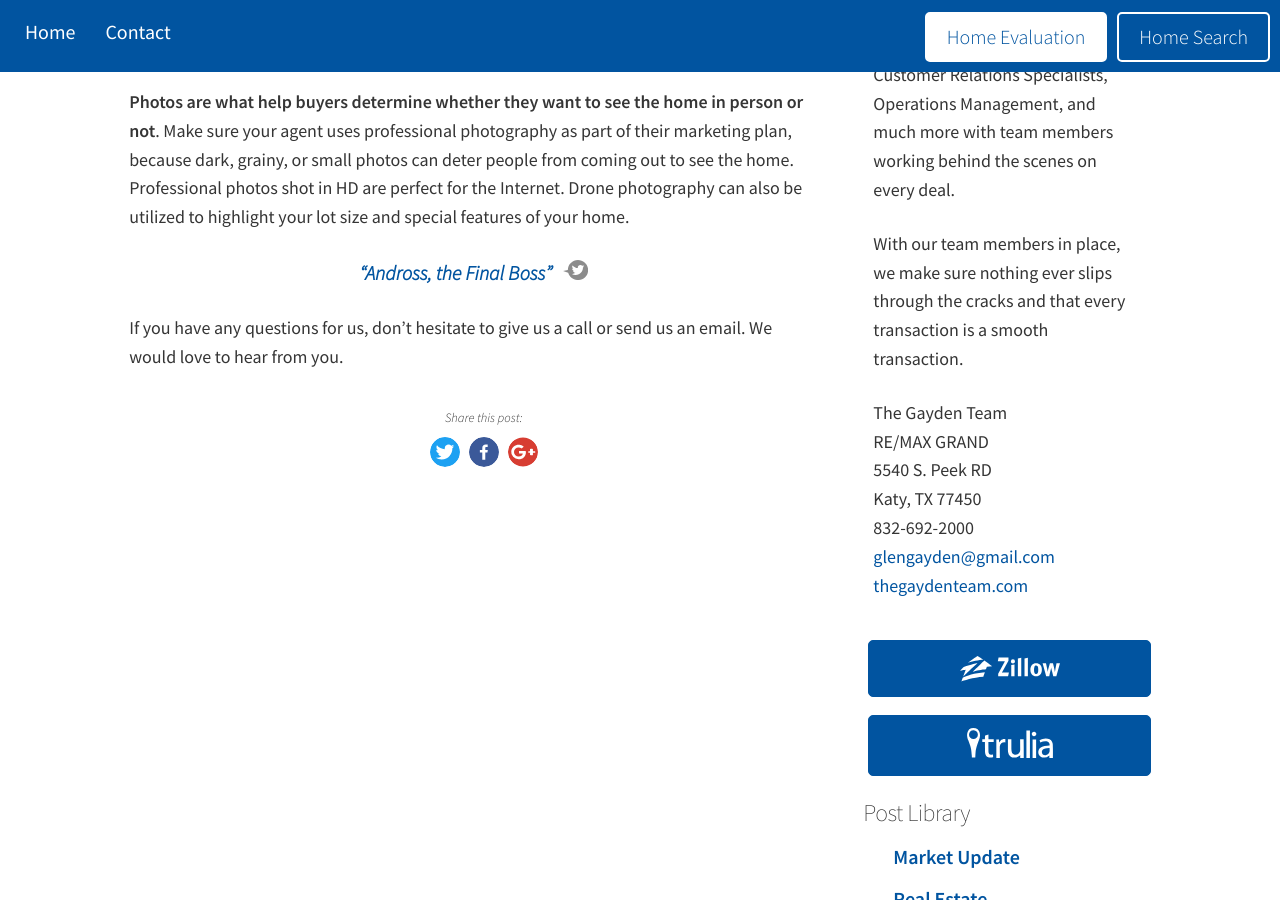
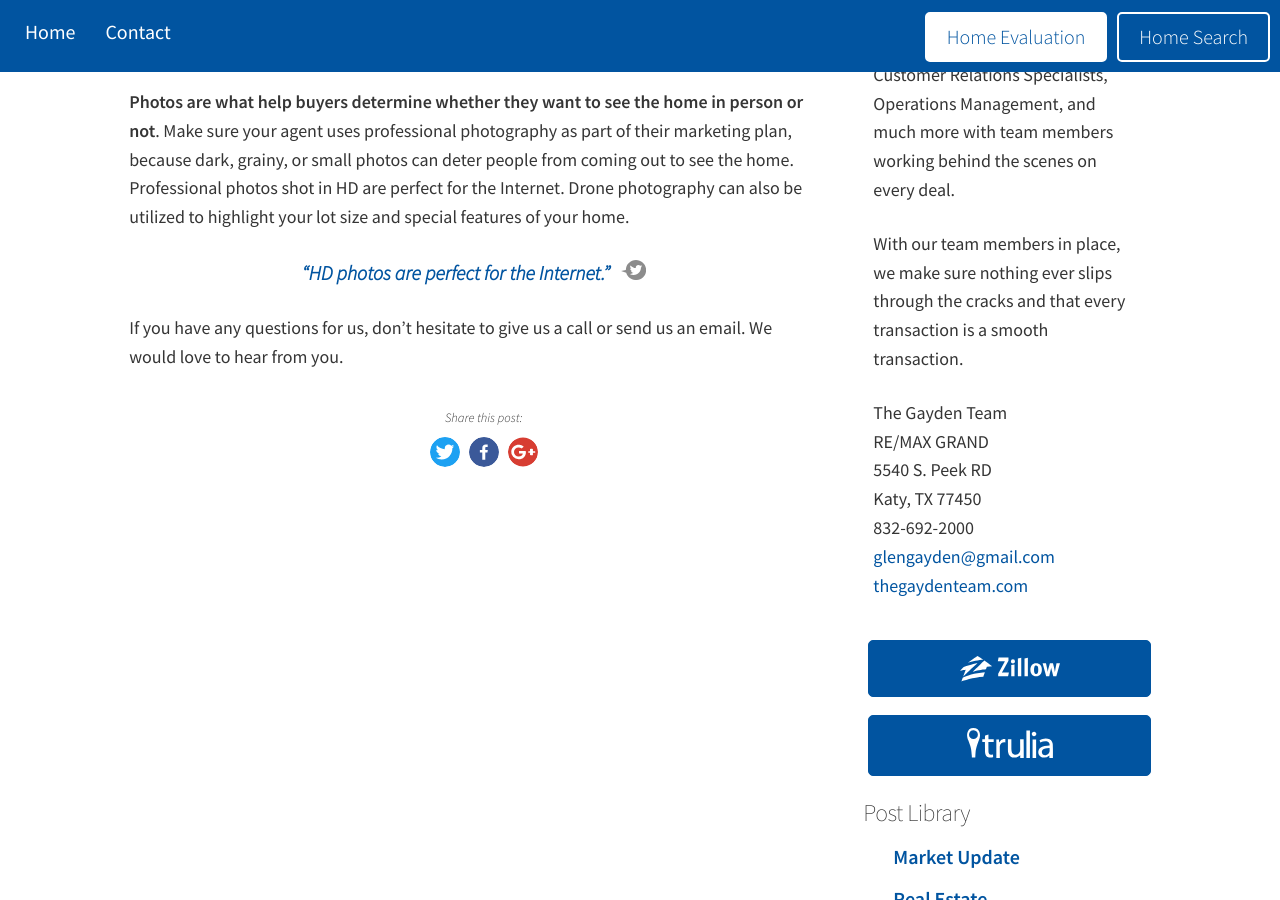
Before and after one commit to Vyral/glen-gayden-blog, a Jekyll site: the page built from _posts/2016-11-11-why-are-professional-photos-so-important.md, in a window 1280 px wide and 900 px high, scrolled down 1151 px. Built offline with Jekyll 4.4.1, drawn with Linux system fonts in a browser that asks for light colours; nearby versions of some CDN libraries.

Commit message:
Updated '_posts/2016-11-11-why-are-professional-photos-so-important.md' via CloudCannon

```diff
--- a/_posts/2016-11-11-why-are-professional-photos-so-important.md
+++ b/_posts/2016-11-11-why-are-professional-photos-so-important.md
@@ -7,8 +7,8 @@
   - Buyer Tips
   - Home Seller Tips
 excerpt: 'In today’s real estate world, good online photos are essential. If you want to sell your home, you’ve got to make it look great on the Internet.'
-enclosure: HD photos are perfect for the Internet.
-pullquote: 'Andross, the Final Boss'
+enclosure: 'https://s3.amazonaws.com/vyralmarketing/Glen+Gayden/Videos/Why+You+Need+Professional+Photography.mp4'
+pullquote: HD photos are perfect for the Internet.
 enclosure_type: video/mp4
 enclosure_time:
 use_youtube_image: true
@@ -19,7 +19,7 @@
 
 {% include youtube.html %}
 
-Professional photos are so important when listing your property because you only get one chance to make a first impression. **Studies have shown that 90% to 95% of buyers today start their home search online**, so the photos your agent posts are key to driving traffic to your property.&nbsp;
+Professional photos are so important when listing your property because you only get one chance to make a first impression. **Studies have shown that 90% to 95% of buyers today start their home search online**, so the photos your agent posts are key to driving traffic to your property.
 
 **Photos are what help buyers determine whether they want to see the home in person or not**. Make sure your agent uses professional photography as part of their marketing plan, because dark, grainy, or small photos can deter people from coming out to see the home. Professional photos shot in HD are perfect for the Internet. Drone photography can also be utilized to highlight your lot size and special features of your home.
 
```
